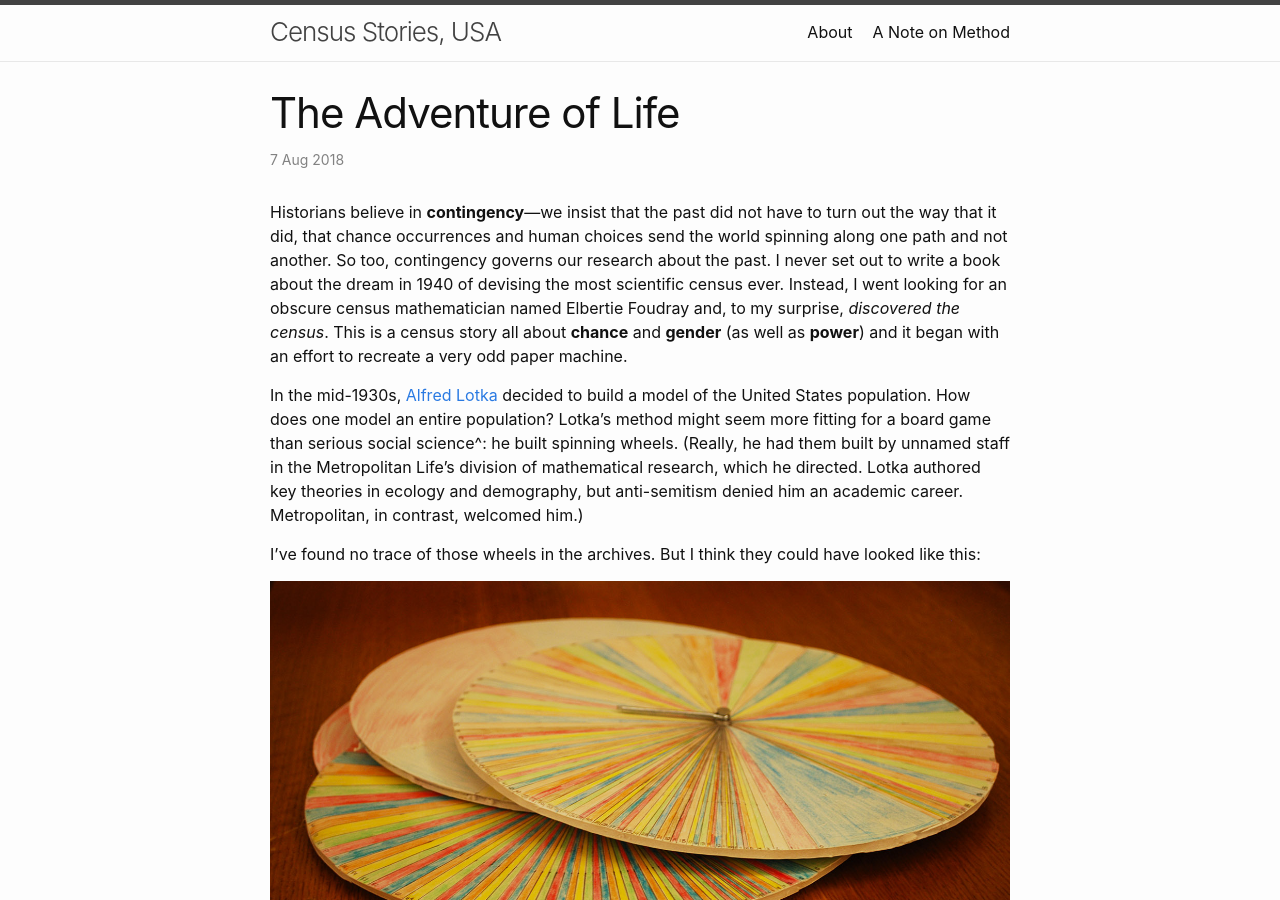
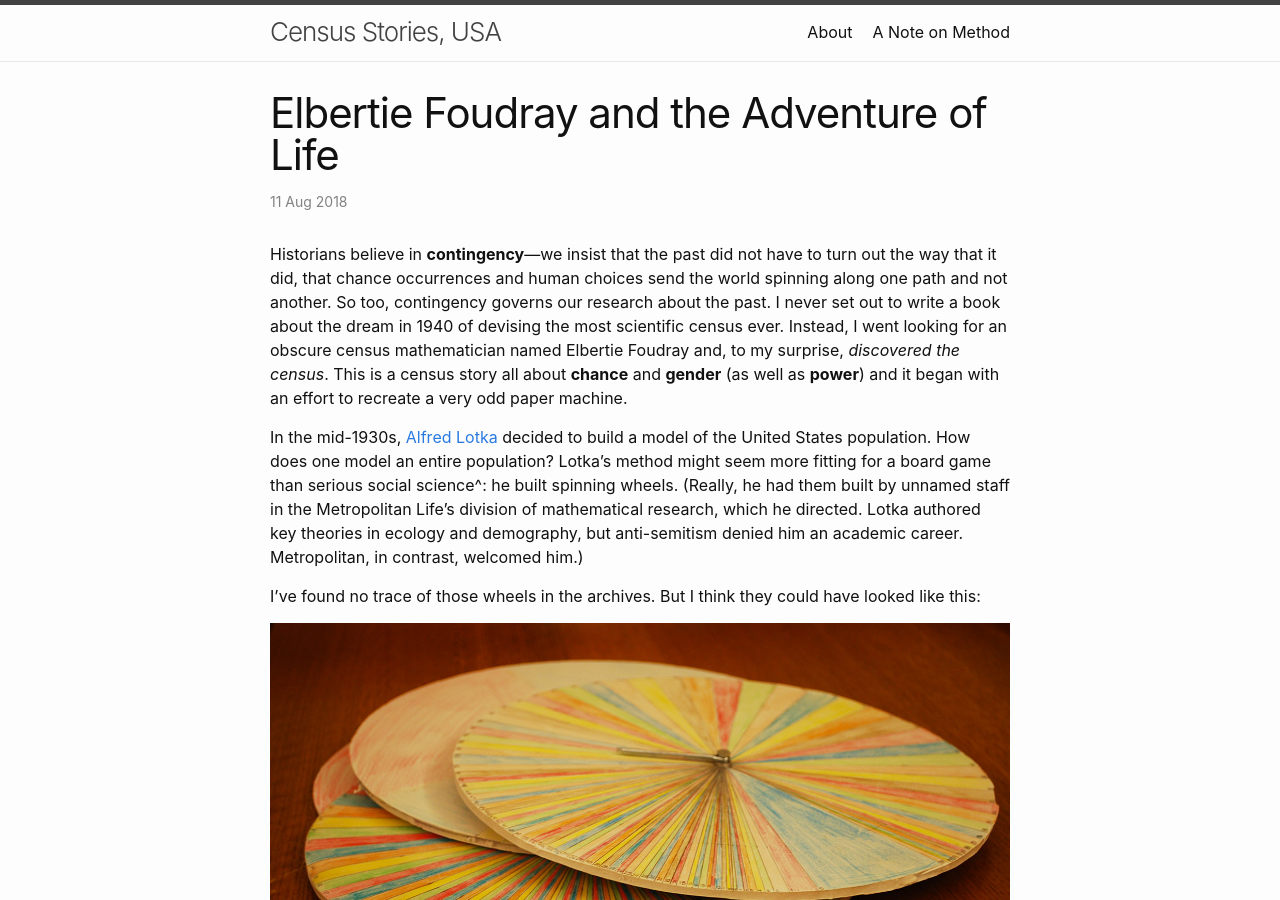
Before and after one commit to danbouk/censusstories, a Jekyll site: the page built from _posts/2018-08-11-foudray.md, in a window 1280 px wide and 900 px high. Built offline with Jekyll 4.4.1, drawn with Linux system fonts in a browser that asks for light colours; comment, search, counter and statistics services are not loaded.

Commit message:
title foudray change

```diff
--- a/_posts/2018-08-11-foudray.md
+++ b/_posts/2018-08-11-foudray.md
@@ -1,7 +1,7 @@
 ---
 layout: post
-title:  "The Adventure of Life"
-date:   2018-08-07 10:05:32 -0400
+title:  "Elbertie Foudray and the Adventure of Life"
+date:   2018-08-11 10:05:32 -0400
 categories:
 ---
 
```
